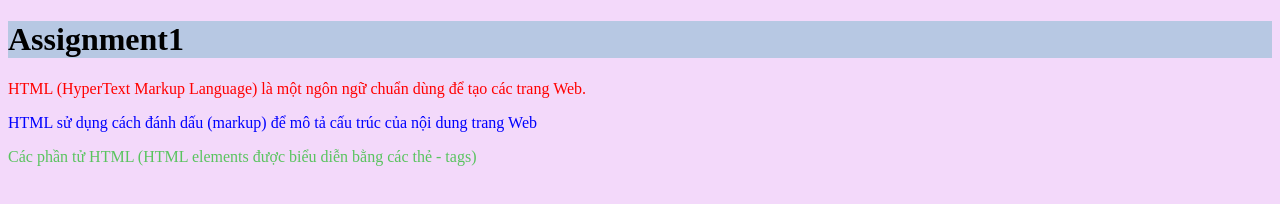
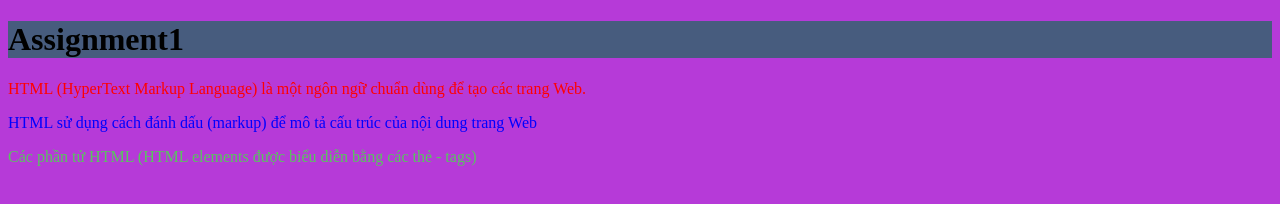
Before and after one commit to Phamthithuynga/Phamthithuynga.giithub.io, a plain HTML site: page lab1/index.html in a window 1280 px wide. Drawn offline with Linux system fonts and the light colour scheme.

Commit message:
capnhat4

```diff
--- a/lab1/index.html
+++ b/lab1/index.html
@@ -7,7 +7,7 @@
     <link rel="stylesheet" href="main.css" />
     <style>
       h1 {
-        background-color: rgb(183, 200, 227);
+        background-color: rgb(71, 92, 126);
       }
     </style>
   </head>
--- a/lab1/main.css
+++ b/lab1/main.css
@@ -1,3 +1,3 @@
 body {
-  background-color: #f3d9fa;
+  background-color: #b63ad8;
 }
```
